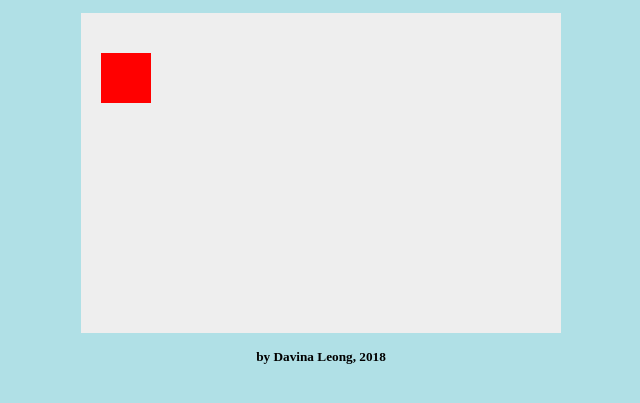
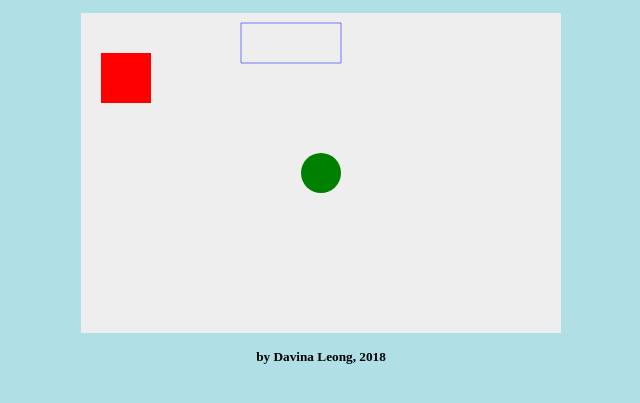
Before and after one commit to davinaleong/learn-breakout-js, a plain HTML site: page index.html in a window 1280 px wide. Shown: the part 59-462 px from the top of the page, without its empty margins (319-959 px from the left). Drawn offline with Linux system fonts and the light colour scheme.

Commit message:
Drew a circle and rectangle outline

```diff
--- a/index.html
+++ b/index.html
@@ -21,12 +21,26 @@
     var canvas = document.getElementById("myCanvas");
     var ctx = canvas.getContext("2d");
 
+    //red square
     ctx.beginPath();
     ctx.rect(20, 40, 50, 50);
-    ctx.fillStyle = "#ff0000";
+    ctx.fillStyle = "red";
     ctx.fill();
     ctx.closePath();
 
+    //green circle
+    ctx.beginPath();
+    ctx.arc(240, 160, 20, 0, Math.PI*2, false);
+    ctx.fillStyle = "green";
+    ctx.fill();
+    ctx.closePath();
+
+    //stroke
+    ctx.beginPath();
+    ctx.rect(160, 10, 100, 40);
+    ctx.strokeStyle = "rgba(0, 0, 255, 0.5)";
+    ctx.stroke();
+    ctx.closePath();
 
 </script>
 
```
